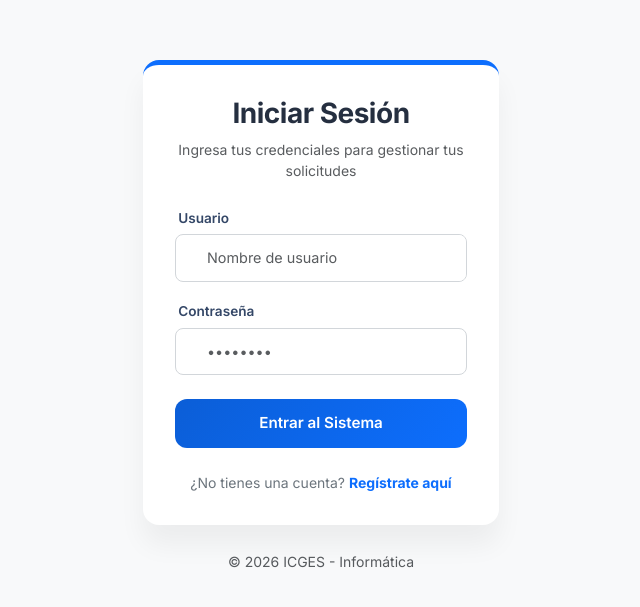
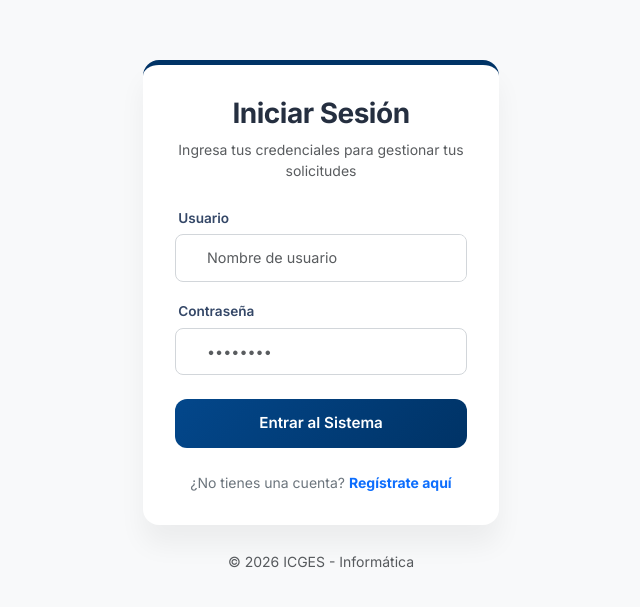
Before and after one commit to dmitre-cloud/LRAA_SEGUIMIENTO_SBS, a Django app: page /accounts/login/ in a window 1280 px wide. Shown: the part 56-663 px from the top of the page, without its empty margins (319-959 px from the left). Run offline with Django 5.2, Linux system fonts and the light colour scheme; some libraries are stand-ins or nearby versions.

Commit message:
mejorar signin 2.4

```diff
--- a/accounts/templates/registration/login.html
+++ b/accounts/templates/registration/login.html
@@ -15,7 +15,7 @@
 
     .card-login {
         border: none;
-        border-top: 5px solid #0d6efd; /* Azul institucional */
+        border-top: 5px solid #003366; /* Azul institucional */
         border-radius: 1rem;
         box-shadow: 0 20px 27px 0 rgba(0, 0, 0, 0.05) !important;
     }
@@ -36,7 +36,7 @@
     }
 
     .input-group-custom:focus-within {
-        border-color: #0d6efd !important;
+        border-color: #003366 !important;
         box-shadow: 0 0 0 2px rgba(13, 110, 253, 0.15);
     }
 
@@ -68,7 +68,7 @@
         border-radius: 0.75rem;
         font-weight: 600;
         font-size: 0.95rem;
-        background: linear-gradient(310deg, #0d6efd 0%, #0b5ed7 100%);
+        background: linear-gradient(310deg, #003366 0%, #03478b 100%);
         border: none;
         transition: all 0.2s ease;
     }
```
